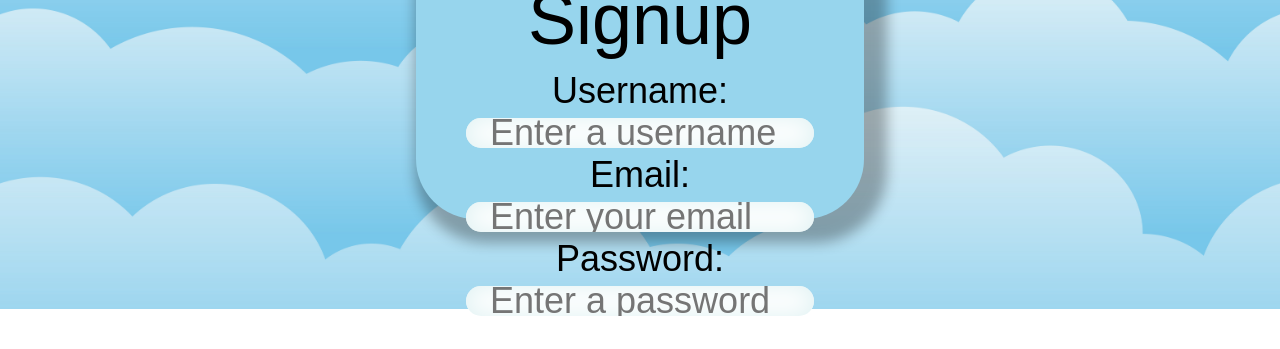
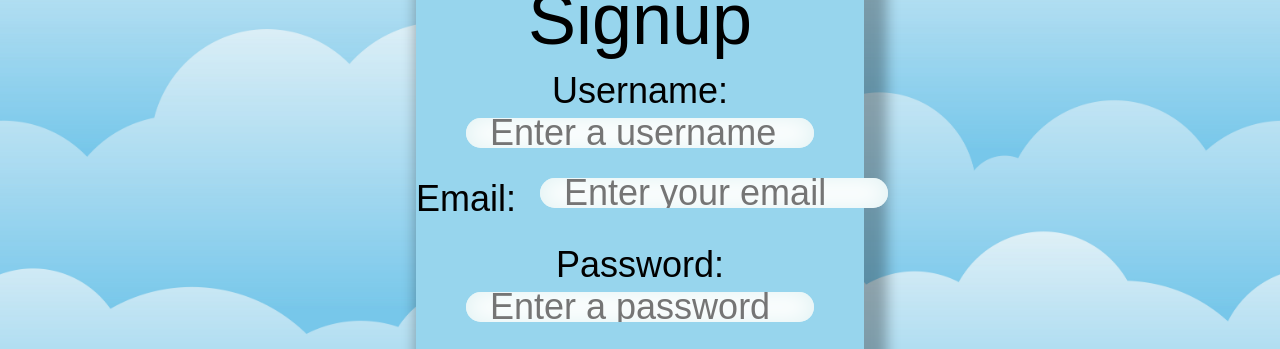
Before and after one commit to Scrysis/birbtopia, a React (Vite) app in the folder client/: page /signup in a window 1280 px wide. Shown: the part 451-800 px from the top of the page. Built offline with nearby package versions, Linux system fonts and the light colour scheme; a web font is replaced by a local one.

Commit message:
resolved changes from pull and update css

```diff
--- a/client/src/App.jsx
+++ b/client/src/App.jsx
@@ -5,7 +5,7 @@ import {
   ApolloProvider,
   createHttpLink,
 } from "@apollo/client";
-import Navbar from "./components/navBar/Navbar";
+import Navbar from "./components/Navbar/Navbar";
 import { setContext } from "@apollo/client/link/context";
 import { Outlet } from "react-router-dom";
 
--- a/client/src/components/pages/Signup.css
+++ b/client/src/components/pages/Signup.css
@@ -2,19 +2,21 @@ a:link {
     text-decoration: underline;
 }
 
-input {
+input, .second-input label {
     padding: 0 1rem;
 }
 
 .second-input {
-    padding: 0;
-}
-
-.signup-form {
-    display: inline-block;
+    padding: 1rem 0;
+    display: flex;
+    justify-content: space-between;
 }
 
 .label {
     text-align: left;
     padding: 1rem;
 }
+
+.sub-main {
+    height: 100%;
+}
--- a/client/src/components/pages/Signup.jsx
+++ b/client/src/components/pages/Signup.jsx
@@ -1,7 +1,4 @@
 import { useState } from "react";
-// import profile from "../../assets/birbtopiaLogo.png";
-import email from "../../assets/email.jpg";
-import pass from "../../assets/pass.png";
 import Auth from "../../utils/auth";
 import { Link } from "react-router-dom";
 import profile from "../../assets/birbtopiaLogo.png";
@@ -45,7 +42,6 @@ const Signup = (props) => {
             username: "",
         });
     };
-  //   };
     return (
         <>
             <div className="main">
@@ -56,14 +52,6 @@ const Signup = (props) => {
                             <h1 className="title">Signup</h1>
                             <div className="signup-form">
                                 <div>
-                {/* <input
-                  type="text"
-                  placeholder="Type username here"
-                  className="name"
-                  name="email"
-                  value={formState.email}
-                  onChange={() => {}}
-                /> */}
                                     <label className="label" id="usernameLabel">
                                         Username:
                                     </label>
@@ -86,9 +74,7 @@ const Signup = (props) => {
                                     ></input>
 
                                 </div>
-              <div className="third-input?">
-                {/* //!FIX THIS */}
-
+                                <div className="third-input">
                                     <label className="label" id="emailLabel">
                                         Password:
                                     </label>
@@ -106,35 +92,12 @@ const Signup = (props) => {
                                 <button onClick={handleSignup}>Sign Up</button>
                             </div>
                             <p className="link">
-                {/* <a href="#Forgotpassword">Forgot password?</a> Or */}
                                 <Link to="/login">Already have an account?</Link>
                             </p>
                         </div>
                     </div>
                 </div>
             </div>
-      {/*
-      <section className="section" id="signUpSection">
-        <form className="form" id="signupForm">
-          <ul>
-            <li></li>
-            <li>
-              <input placeholder="Enter a email"></input>
-            </li>
-            <li>
-              <label className="label" id="passLabel">
-                Password:
-              </label>
-              <input placeholder="Enter a password"></input>
-            </li>
-            <li>
-              <button className="button" id="signupBtn">
-                Signup
-              </button>
-            </li>
-          </ul>
-        </form>
-      </section> */}
         </>
     );
 };
```
Also changed, not shown: client/src/App.css (line endings or trailing spaces). Lines whose indentation alone changed are shown as unchanged.
